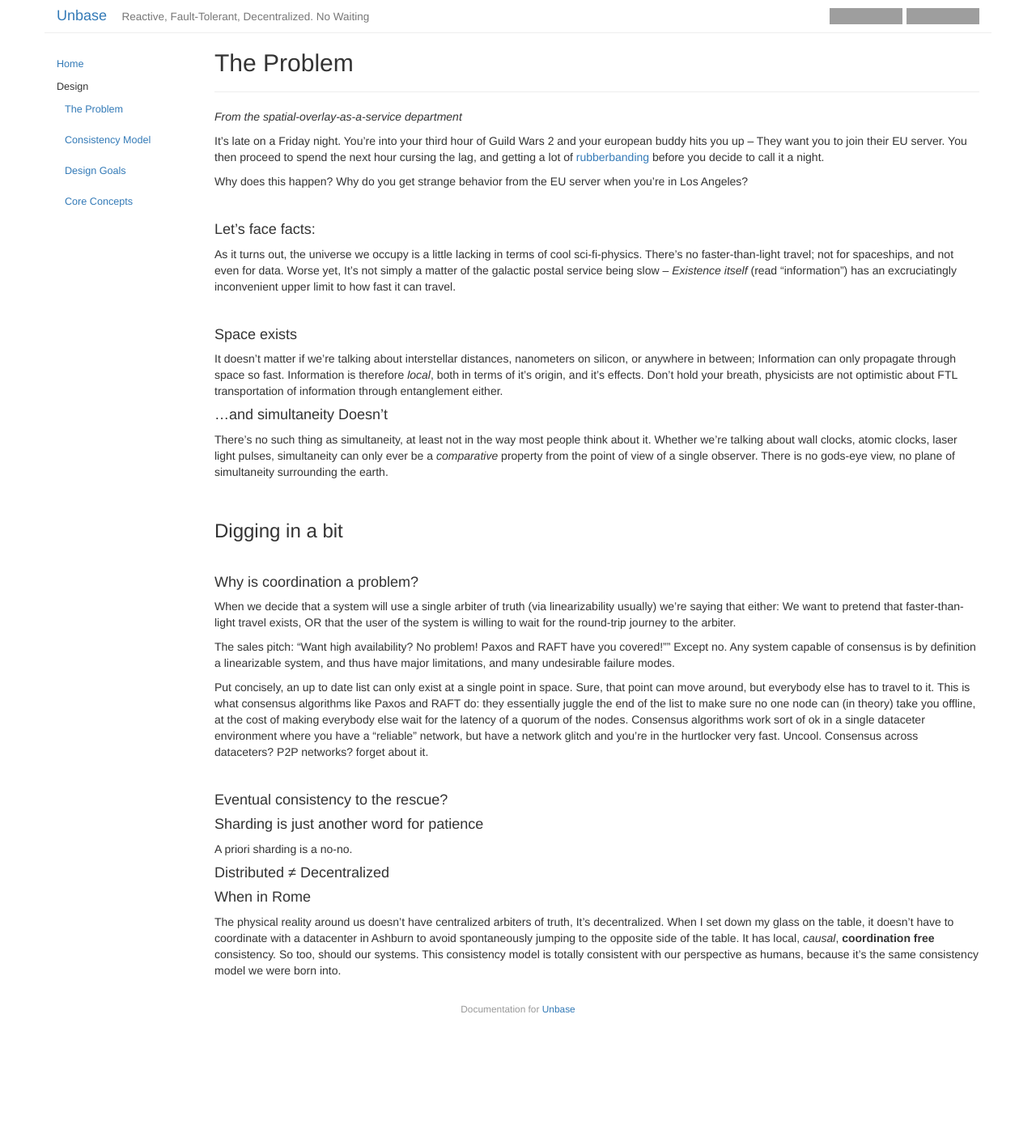
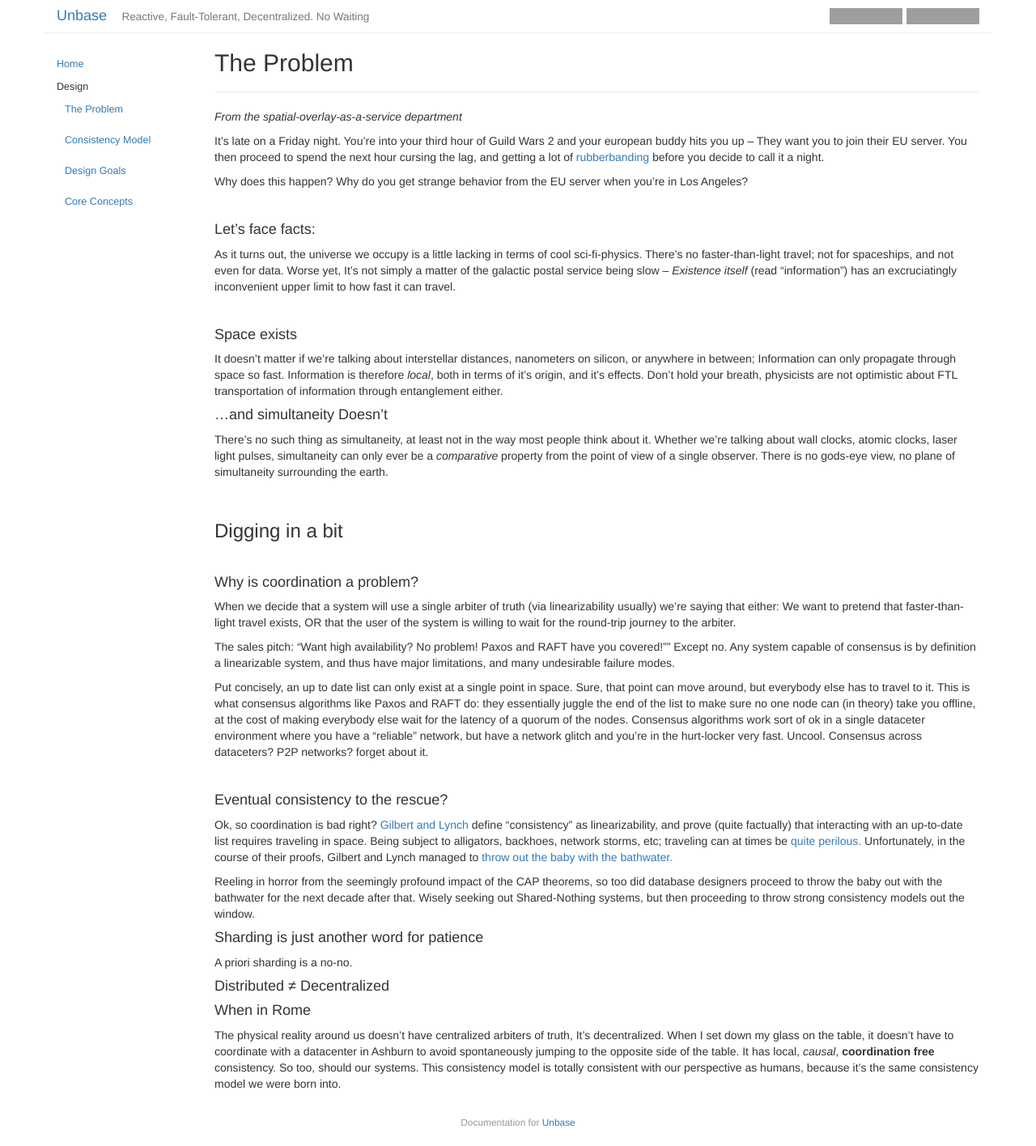
Before and after one commit to mindbeam/unbase, a Jekyll site: the page built from docs/design/the-problem.md, in a window 1280 px wide. Shown: the whole page at 81% size. Built offline with Jekyll 4.4.1, drawn with Linux system fonts in a browser that asks for light colours; before the commit the page ends 1276 px from its top, so only the background shows below that; grey boxes are pictures that could not be loaded.

Commit message:
progress on the problem

```diff
--- a/docs/design/the-problem.md
+++ b/docs/design/the-problem.md
@@ -39,12 +39,15 @@ When we decide that a system will use a single arbiter of truth (via linearizabi
 The sales pitch: "Want high availability? No problem! Paxos and RAFT have you covered!""
 Except no. Any system capable of consensus is by definition a linearizable system, and thus have major limitations, and many undesirable failure modes.
 
-Put concisely, an up to date list can only exist at a single point in space. Sure, that point can move around, but everybody else has to travel to it. This is what consensus algorithms like Paxos and RAFT do: they essentially juggle the end of the list to make sure no one node can (in theory) take you offline, at the cost of making everybody else wait for the latency of a quorum of the nodes. Consensus algorithms work sort of ok in a single dataceter environment where you have a "reliable" network, but have a network glitch and you're in the hurtlocker very fast. Uncool. Consensus across dataceters? P2P networks? forget about it.
+Put concisely, an up to date list can only exist at a single point in space. Sure, that point can move around, but everybody else has to travel to it. This is what consensus algorithms like Paxos and RAFT do: they essentially juggle the end of the list to make sure no one node can (in theory) take you offline, at the cost of making everybody else wait for the latency of a quorum of the nodes. Consensus algorithms work sort of ok in a single dataceter environment where you have a "reliable" network, but have a network glitch and you're in the hurt-locker very fast. Uncool. Consensus across dataceters? P2P networks? forget about it.
 
 <br>
 
 #### Eventual consistency to the rescue?
 
+Ok, so coordination is bad right? [Gilbert and Lynch](http://dl.acm.org/citation.cfm?id=564601){:target="cap"} define "consistency" as linearizability, and prove (quite factually) that interacting with an up-to-date list requires traveling in space. Being subject to alligators, backhoes, network storms, etc; traveling can at times be [quite perilous.](http://queue.acm.org/detail.cfm?id=2655736){:target="reliable"} Unfortunately, in the course of their proofs, Gilbert and Lynch managed to [throw out the baby with the bathwater.](https://arxiv.org/abs/1509.05393){:target="kleppman"}
+
+Reeling in horror from the seemingly profound impact of the CAP theorems, so too did database designers proceed to throw the baby out with the bathwater for the next decade after that. Wisely seeking out Shared-Nothing systems, but then proceeding to throw strong consistency models out the window.
 
 #### Sharding is just another word for patience
 
```
